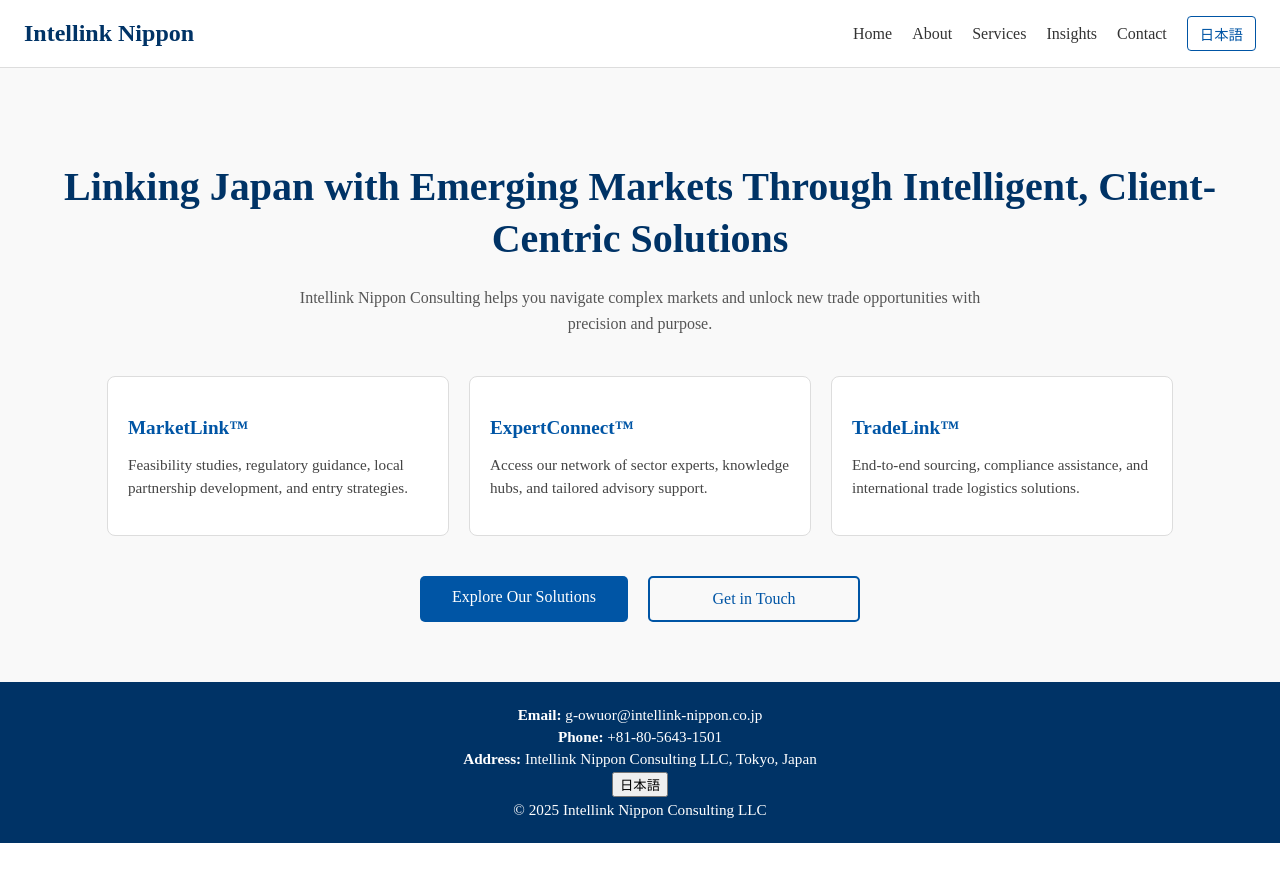
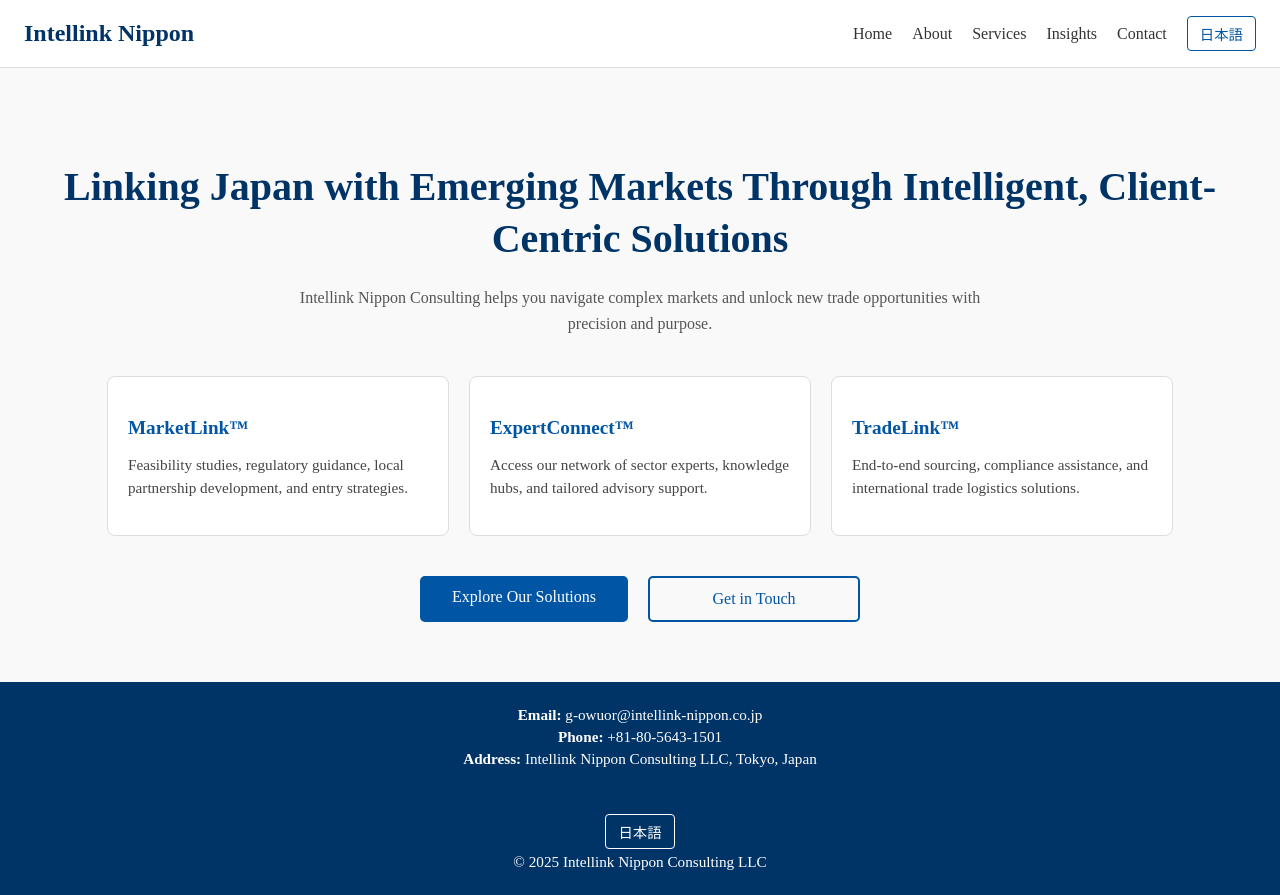
Before and after one commit to carlosal10/intellink, a React (Create React App) app: page / in a window 1280 px wide. Before the commit the page ends 843 px from the top, so only its background shows below. Built offline with nearby package versions, Linux system fonts and the light colour scheme.

Commit message:
Update Footer.css

```diff
--- a/src/components/Footer.css
+++ b/src/components/Footer.css
@@ -12,3 +12,33 @@
   font-size: 0.95rem;
   margin: 4px 0;
 }
+.social-icons {
+  margin: 12px 0;
+}
+
+.social-icons a {
+  color: white;
+  margin: 0 8px;
+  font-size: 1.2rem;
+  text-decoration: none;
+  transition: color 0.3s ease;
+}
+
+.social-icons a:hover {
+  color: #00aced;
+}
+
+.footer-lang {
+  background: none;
+  border: 1px solid #fff;
+  color: #fff;
+  padding: 6px 12px;
+  border-radius: 4px;
+  font-size: 0.9rem;
+  cursor: pointer;
+  transition: background 0.3s ease;
+}
+
+.footer-lang:hover {
+  background-color: rgba(255, 255, 255, 0.15);
+}
```
